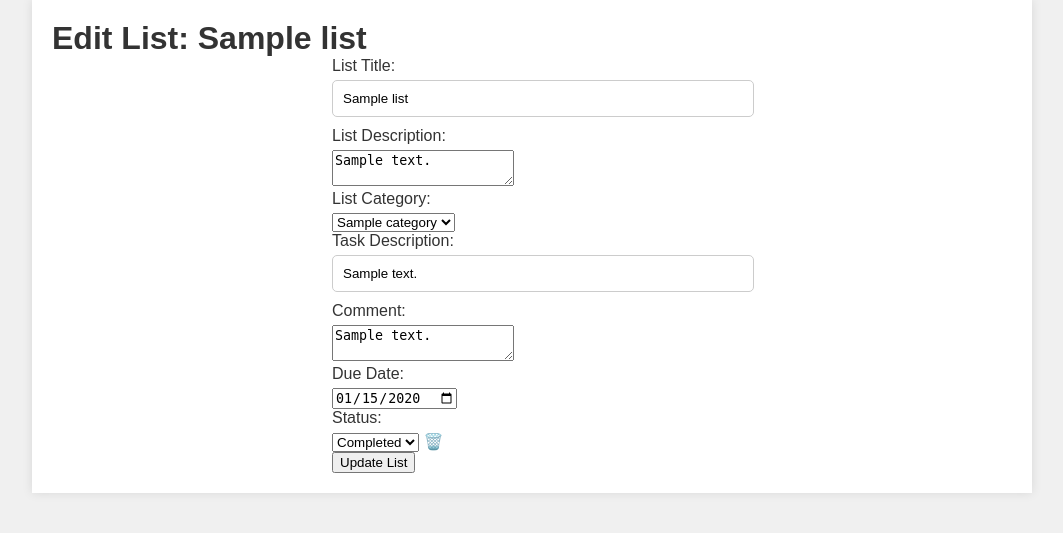
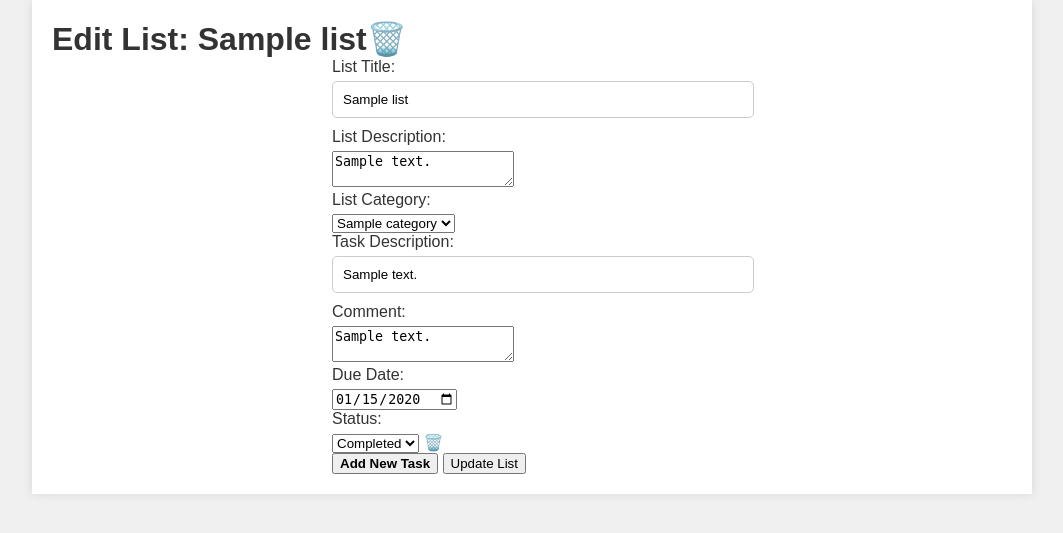
Before and after one commit to assemanur/dodone, a Flask app: page /list_details/1 in a window 1280 px wide. Shown: the top 533 px of the page, without its empty margins (108-1171 px from the left). Run offline with Flask 3, Linux system fonts and the light colour scheme; tables that the repository leaves empty hold one stand-in row (values such as "Sample post").

Commit message:
added scipts to delete the list, add/remove new tasks

```diff
--- a/templates/list_details.html
+++ b/templates/list_details.html
@@ -4,9 +4,19 @@
 Edit List
 {% endblock %}
 
+{% block head %}
+<style>
+    .delete-list-button, .delete-task-button, #add_new_task, #remove_task {
+        cursor: pointer;
+        font-weight: bold;
+    }
+</style>
+<script src="https://ajax.googleapis.com/ajax/libs/jquery/3.6.0/jquery.min.js"></script>
+{% endblock %}
+
 {% block body %}
 <div class="container">
-    <h1>Edit List: {{ todo_list.title }}</h1>
+    <h1>Edit List: {{ todo_list.title }}<span class="delete-list-button" role="button" data-list-id="{{ todo_list.id }}">🗑️ </span></h1>
 
     <!-- Form to edit the list -->
     <form action="/update_list/{{ todo_list.id }}" method="post">
@@ -45,12 +55,102 @@ Edit List
                     <option value="completed" {% if task.status == 'completed' %} selected {% endif %}>Completed</option>
                 </select>
 
-                <span class="remove_task" role="button" aria-label="Remove task">🗑️</span>
+                <span class="delete-task-button" role="button" aria-label="Remove task" data-task-id="{{ task.id }}">🗑️</span>
             </div>
         {% endfor %}
+
+        <div id="new_tasks">
+            <!-- New tasks will be added here -->
+        </div>
+
+        <!-- Button to add a new task -->
+        <button type="button" id="add_new_task">Add New Task</button>
 
         <input type="submit" value="Update List">
     </form>
 
+    <!-- JavaScript for AJAX request to delete the list -->
+    <script>
+        $(document).ready(function() {
+            $('.delete-list-button').click(function() {
+                var listId = $(this).data('list-id');
+                if (confirm('Are you sure you want to delete this entire list?')) {
+                    $.ajax({
+                        url: '/delete_list/' + listId,
+                        type: 'POST',
+                        success: function(response) {
+                            window.location.href = '/view_lists';  // Redirect after deletion
+                        },
+                        error: function() {
+                            alert('Error deleting list.');
+                        }
+                    });
+                }
+            });
+        });
+    </script>
+
+    <!-- JavaScript for AJAX request to delete a task -->
+    <script>
+        $(document).ready(function() {
+            $('.delete-task-button').click(function() {
+                var taskId = $(this).data('task-id');
+                if (confirm('Are you sure you want to remove this task?')) {
+                    $.ajax({
+                        url: '/delete_task/' + taskId,
+                        type: 'POST',
+                        success: function(response) {
+                            location.reload();  // Reload the page to reflect changes
+                        },
+                        error: function() {
+                            alert('Error deleting task.');
+                        }
+                    });
+                }
+            });
+        });
+    </script>
+
+    <!-- JavaScript for adding a new task -->
+    <script>
+        document.addEventListener('DOMContentLoaded', function() {
+            document.getElementById('add_new_task').addEventListener('click', function() {
+                var newTaskContainer = document.getElementById('new_tasks');
+
+                // HTML structure for a new task input section
+                var newTaskHtml = `
+                    <div class="todo_task">
+                        <input type="hidden" name="task_id[]" value="new">
+                        <label>Task Description:</label>
+                        <input type="text" name="task_description[]" required>
+                        <label>Comment:</label>
+                        <textarea name="task_comment[]"></textarea>
+                        <label>Due Date:</label>
+                        <input type="date" name="task_due_date[]">
+                        <label>Status:</label>
+                        <select name="task_status[]">
+                            <option value="active">Active</option>
+                            <option value="completed">Completed</option>
+                        </select>
+                        <span class="remove_task" role="button">🗑️</span>
+                    </div>`;
+
+                // Append the new task section to the new task container
+                newTaskContainer.insertAdjacentHTML('beforeend', newTaskHtml);
+            });
+        });
+    </script>
+
+    <!-- To remove a newly added task -->
+    <script>
+        document.addEventListener('DOMContentLoaded', function() {
+            document.getElementById('new_tasks').addEventListener('click', function(e) {
+                if (e.target && e.target.matches('.remove_task')) {
+                    e.target.closest('.todo_task').remove();
+                }
+            });
+        });
+    </script>
+
 </div>
 {% endblock %}
```
